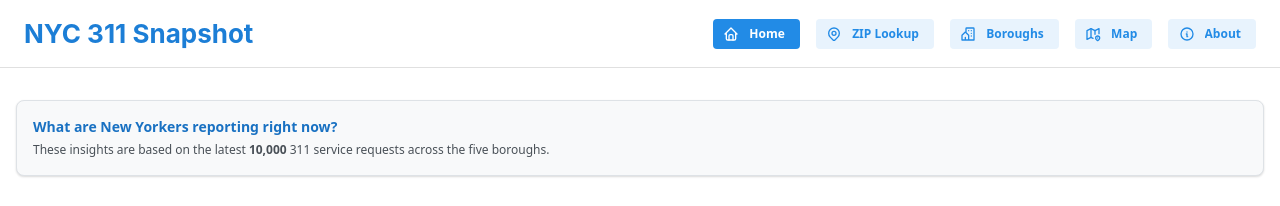
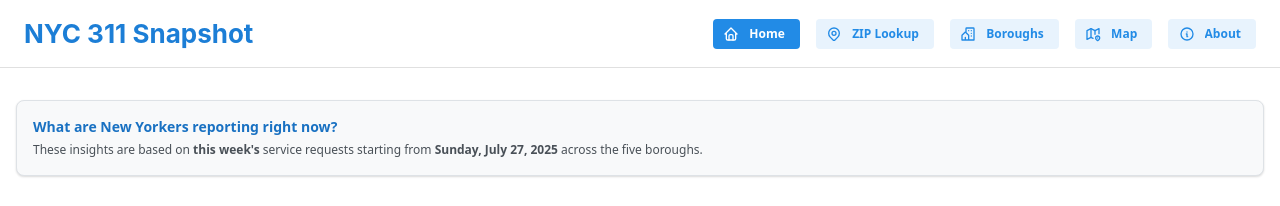
Before and after one commit to Nawang17/NYC-311-SNAPSHOT, a React (Vite) app: page / in a window 1280 px wide. Shown: the top 206 px of the page. Built offline with nearby package versions, Linux system fonts and the light colour scheme; no server answers.

Commit message:
refactor HomePage to fetch data based on the start of the current week; update displayed insights to reflect this week's service requests

```diff
--- a/src/Pages/Home/Home.jsx
+++ b/src/Pages/Home/Home.jsx
@@ -16,18 +16,33 @@
 
 export default function HomePage() {
   const [data, setData] = useState([]);
-
   useEffect(() => {
     const fetchData = async () => {
       try {
-        const response = await axios.get(
-          "https://data.cityofnewyork.us/resource/erm2-nwe9.json?$limit=10000&$order=created_date DESC"
-        );
+        const getStartOfWeek = () => {
+          const now = new Date();
+          const dayOfWeek = now.getDay(); // Sunday = 0
+          const diff = now.getDate() - dayOfWeek;
+          const startOfWeek = new Date(now.setDate(diff));
+          startOfWeek.setHours(0, 0, 0, 0);
+          return startOfWeek.toISOString().split("T")[0] + "T00:00:00";
+        };
+
+        const startOfWeek = getStartOfWeek();
+
+        const url =
+          `https://data.cityofnewyork.us/resource/erm2-nwe9.json` +
+          `?$limit=50000` +
+          `&$order=created_date DESC` +
+          `&$where=created_date >= '${startOfWeek}'`;
+
+        const response = await axios.get(url);
         setData(response.data);
       } catch (error) {
         console.error("Error fetching data:", error);
       }
     };
+
     fetchData();
   }, []);
 
@@ -46,6 +61,23 @@
   const topBorough = countByField("borough")[0];
   const topAgency = countByField("agency_name")[0];
   const topLocation = countByField("location_type")[0];
+  const getStartOfWeekLabel = () => {
+    const now = new Date();
+    const dayOfWeek = now.getDay(); // 0 = Sunday
+    const diff = now.getDate() - dayOfWeek;
+    const startOfWeek = new Date(now.setDate(diff));
+    const dayName = startOfWeek.toLocaleDateString(undefined, {
+      weekday: "long",
+    });
+    const dateStr = startOfWeek.toLocaleDateString(undefined, {
+      month: "long",
+      day: "numeric",
+      year: "numeric",
+    });
+    return `${dayName}, ${dateStr}`;
+  };
+
+  const weekStartLabel = getStartOfWeekLabel();
 
   return (
     <Container size="xl" py="xl">
@@ -61,8 +93,9 @@
           What are New Yorkers reporting right now?
         </Text>
         <Text size="xs" pt="5px" c="gray.7">
-          These insights are based on the latest <strong>10,000</strong> 311
-          service requests across the five boroughs.
+          These insights are based on <strong>this week's</strong> service
+          requests starting from <strong>{weekStartLabel}</strong> across the
+          five boroughs.
         </Text>
       </Card>
 
```
